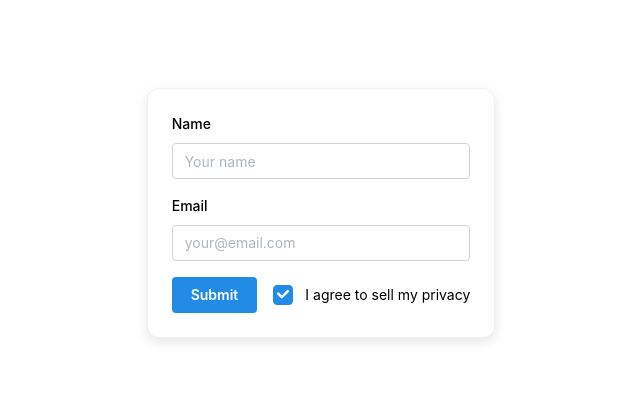
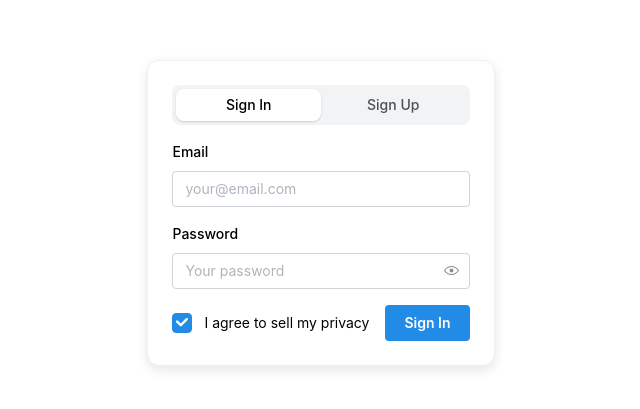
Before and after one commit to Twiggyshine/validation-from, a React (Vite) app: page / in a window 1280 px wide. Shown: the part 187-596 px from the top of the page, without its empty margins (319-959 px from the left). Built offline with nearby package versions, Linux system fonts and the light colour scheme.

Commit message:
некорректная форма

```diff
--- a/src/components/form.css
+++ b/src/components/form.css
@@ -1,10 +1,10 @@
-.signin-label {
+.sign-label {
     text-align: left;
     display: block;
     margin-bottom: 8px;
   }
 
-  .signin-form-container {
+  .sign-form-container {
     max-width: 400px;
     padding: 24px;
     border-radius: 12px;
--- a/src/components/form.tsx
+++ b/src/components/form.tsx
@@ -1,8 +1,8 @@
-// import { useState } from 'react';
+import { useState } from 'react';
 import { useForm } from "@mantine/form";
-import { TextInput,Checkbox, Button, Box, Group, } from "@mantine/core";
+import { TextInput,Checkbox, Button, Box, Group, SegmentedControl, PasswordInput } from "@mantine/core";
 import { FormValues } from "./types";
-import { validateEmail } from "./validateEmail";
+import { validateEmail, validatePassword, fieldСheck } from "./validation";
 import '@mantine/core/styles/global.css';
 import '@mantine/core/styles.css';
 import './form.css'
@@ -10,55 +10,89 @@ import './form.css'
 
 
 
-const SignInForm = () => {
+const SignForm = () => {
+const [formType, setFormType] = useState<'signin' | 'signup'>('signin');
+
 const form = useForm<FormValues>({
   initialValues: {
     name: '',
     email: '',
+    password: '',
+
   },
   validate: {
-      email: validateEmail // используем импортированную функцию
+    name: fieldСheck,
+    email: (value) => fieldСheck(value) || validateEmail(value),
+    password: (value) => fieldСheck(value) || validatePassword(value),
   }
 });
 
+return (
+  <Box className="sign-form-container">
+    {/* Переключатель формы */}
+    <SegmentedControl
+      value={formType}
+      onChange={(value) => {
+        setFormType(value as 'signin' | 'signup');
+        form.reset();
+      }}
+      data={[
+        { label: 'Sign In', value: 'signin' },
+        { label: 'Sign Up', value: 'signup' },
+      ]}
+      fullWidth
+      mb="md"
+      radius="md"
+    />
 
-
-  return (
-    <Box className="signin-form-container" >
     <form onSubmit={form.onSubmit((values) => console.log(values))}>
+      {/* Имя только для регистрации */}
+      {formType === 'signup' && (
         <TextInput
           label="Name"
           placeholder="Your name"
           {...form.getInputProps("name")}
           classNames={{
-            input: 'signin-input',
-            label: 'signin-label'
+            input: 'sign-input',
+            label: 'sign-label'
           }}
+          mb="md"
         />
+      )}
 
       <TextInput
         label="Email"
         placeholder="your@email.com"
         {...form.getInputProps("email")}
-          mt="md"
         classNames={{
-            input: 'signin-input',
-            label: 'signin-label'
+          input: 'sign-input',
+          label: 'sign-label'
         }}
+        mb="md"
       />
 
-        <Group justify="flex-end" mt="md" className="signin-button-group">
-          <Button type="submit" className="signin-button">
-            Submit
-          </Button>
+        <PasswordInput
+          label="Password"
+          placeholder="Your password"
+          {...form.getInputProps("password")}
+          classNames={{
+            input: 'sign-input',
+            label: 'sign-label'
+          }}
+          mb="md"
+        />
+
+      <Group justify="space-between" mt="md" className="auth-button-group">
         <Checkbox
           defaultChecked
           label="I agree to sell my privacy"
         />
+        <Button type="submit" className="auth-button">
+          {formType === 'signin' ? 'Sign In' : 'Sign Up'}
+        </Button>
       </Group>
     </form>
   </Box>
 );
 };
-
-export default SignInForm;
+export default SignForm;
--- a/src/components/types.ts
+++ b/src/components/types.ts
@@ -1,4 +1,5 @@
 export interface FormValues {
     name: string;
     email: string;
+    password: string;
   }
--- a/src/components/validateEmail.tsx
+++ /dev/null
@@ -1,5 +0,0 @@
-export const validateEmail = (value: string) => {
-    if (!value) return "Введите email";
-    if (!value.includes("@")) return "Email должен содержать @";
-    return null;
-  };
--- /dev/null
+++ b/src/components/validation.tsx
@@ -0,0 +1,14 @@
+export const fieldСheck = (value: string) => {
+  if (!value) return "Заполните поле ввода";
+  return null;
+};
+
+
+export const validateEmail = (value: string) => {
+    if (!value) return "Введите email";
+    if (!value.includes("@")) return "Email должен содержать @";
+    return null;
+  };
+
+
+ export const validatePassword = (value: string) => (value.length < 6 ? 'Пароль должен быть не менее 6 символов' : null)
```
Lines whose indentation alone changed are shown as unchanged.
